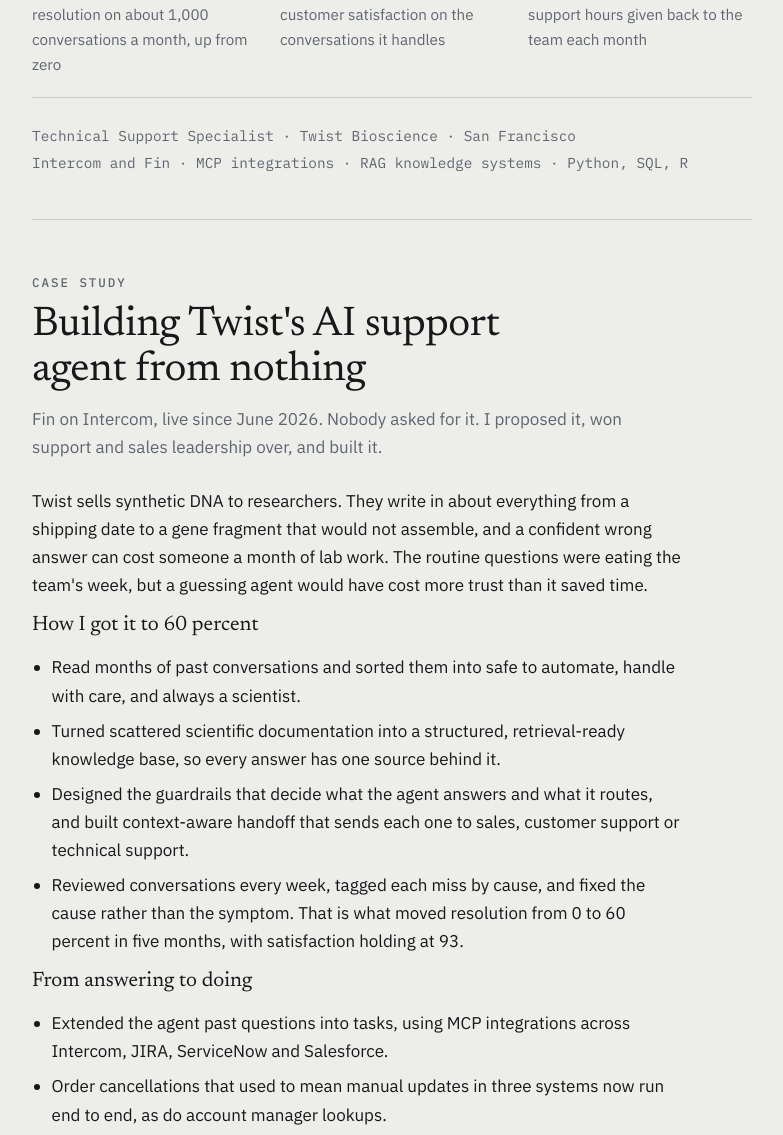
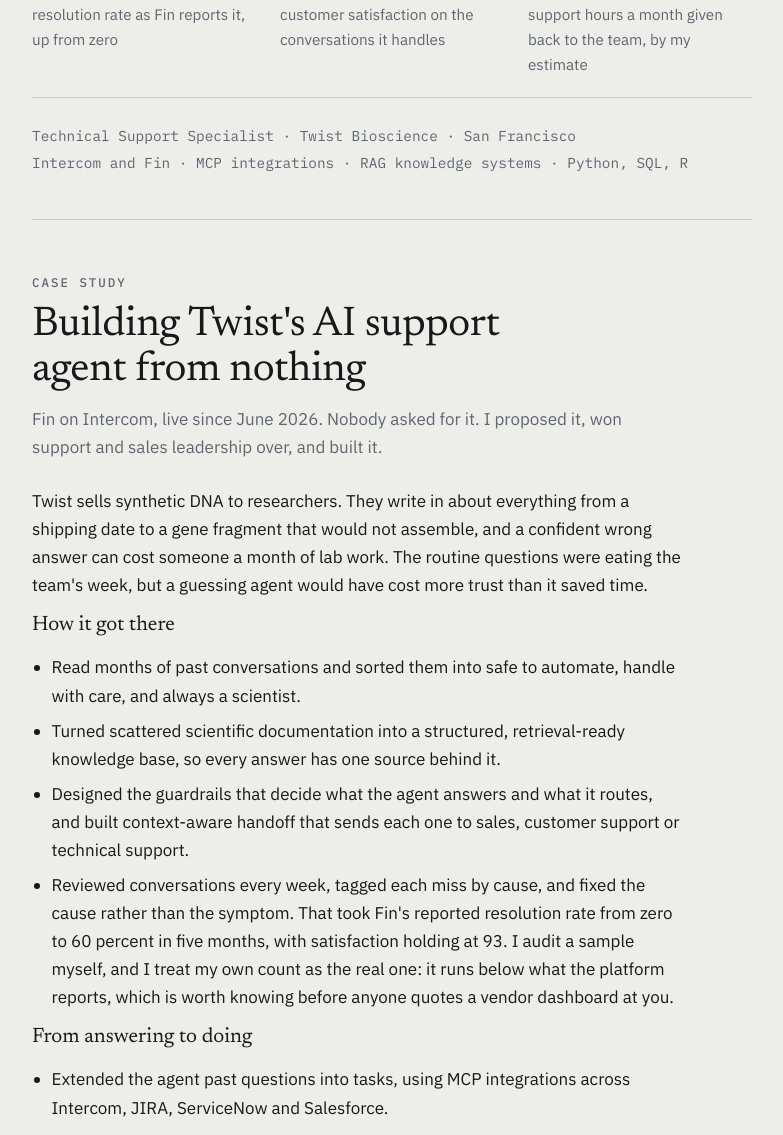
Before and after one commit to treajo/tejasrao.com, a plain HTML site: page index.html in a window 1280 px wide. Shown: the part 698-1833 px from the top of the page, without its empty margins (248-1031 px from the left). Drawn offline with Linux system fonts and the light colour scheme.

Commit message:
Attribute the 60% to Fin's reporting, drop the volume figure
60% is what the platform reports, not an audited number, so the page
says whose number it is and notes that the audited count runs lower.

Co-Authored-By: Claude Opus 5 <noreply@anthropic.com>
Claude-Session: https://claude.ai/code/session_01EGa12PvWLU2wrfP5xQnbcQ

```diff
--- a/index.html
+++ b/index.html
@@ -5,7 +5,7 @@
 <meta name="viewport" content="width=device-width, initial-scale=1, viewport-fit=cover">
 <title>Tejas Rao</title>
 <meta name="claude:viewport-fit-sides" content="cover">
-<meta name="description" content="Tejas Rao deploys AI agents in places where a wrong answer costs weeks. Built Twist Bioscience's Fin support agent to 60 percent resolution.">
+<meta name="description" content="Tejas Rao deploys AI agents in places where a wrong answer costs weeks. Built Twist Bioscience's Fin support agent from nothing to a 60 percent reported resolution rate.">
 <link rel="preconnect" href="https://fonts.googleapis.com">
 <link rel="preconnect" href="https://fonts.gstatic.com" crossorigin>
 <link rel="stylesheet" href="https://fonts.googleapis.com/css2?family=Newsreader:ital,opsz,wght@0,6..72,300;0,6..72,400;0,6..72,500;1,6..72,300&family=IBM+Plex+Mono:wght@400;500&family=IBM+Plex+Sans:wght@400;500;600&display=swap">
@@ -162,9 +162,9 @@ footer { border-top: 1px solid var(--rule); padding-block: 20px 44px; display: f
     <h1>I deploy AI agents<br><i>into places where</i><br>a wrong answer costs weeks.</h1>
     <p class="lede">I proposed, built and shipped the AI support agent at Twist Bioscience, where our customers are researchers with experiments already running. It now answers most of them on its own, and knows which questions to hand to a human. I know which ones those are because I spent six years at the bench running CRISPR screens.</p>
     <div class="figs">
-      <div class="fig"><div class="n">60%</div><div class="l">resolution on about 1,000 conversations a month, up from zero</div></div>
+      <div class="fig"><div class="n">60%</div><div class="l">resolution rate as Fin reports it, up from zero</div></div>
       <div class="fig"><div class="n">93%</div><div class="l">customer satisfaction on the conversations it handles</div></div>
-      <div class="fig"><div class="n">200</div><div class="l">support hours given back to the team each month</div></div>
+      <div class="fig"><div class="n">200</div><div class="l">support hours a month given back to the team, by my estimate</div></div>
     </div>
     <div class="meta">
       <span>Technical Support Specialist · Twist Bioscience · San Francisco</span>
@@ -178,12 +178,12 @@ footer { border-top: 1px solid var(--rule); padding-block: 20px 44px; display: f
     <p class="standfirst">Fin on Intercom, live since June 2026. Nobody asked for it. I proposed it, won support and sales leadership over, and built it.</p>
     <div class="body">
       <p>Twist sells synthetic DNA to researchers. They write in about everything from a shipping date to a gene fragment that would not assemble, and a confident wrong answer can cost someone a month of lab work. The routine questions were eating the team's week, but a guessing agent would have cost more trust than it saved time.</p>
-      <h3>How I got it to 60 percent</h3>
+      <h3>How it got there</h3>
       <ul>
         <li>Read months of past conversations and sorted them into safe to automate, handle with care, and always a scientist.</li>
         <li>Turned scattered scientific documentation into a structured, retrieval-ready knowledge base, so every answer has one source behind it.</li>
         <li>Designed the guardrails that decide what the agent answers and what it routes, and built context-aware handoff that sends each one to sales, customer support or technical support.</li>
-        <li>Reviewed conversations every week, tagged each miss by cause, and fixed the cause rather than the symptom. That is what moved resolution from 0 to 60 percent in five months, with satisfaction holding at 93.</li>
+        <li>Reviewed conversations every week, tagged each miss by cause, and fixed the cause rather than the symptom. That took Fin's reported resolution rate from zero to 60 percent in five months, with satisfaction holding at 93. I audit a sample myself, and I treat my own count as the real one: it runs below what the platform reports, which is worth knowing before anyone quotes a vendor dashboard at you.</li>
       </ul>
       <h3>From answering to doing</h3>
       <ul>
```
